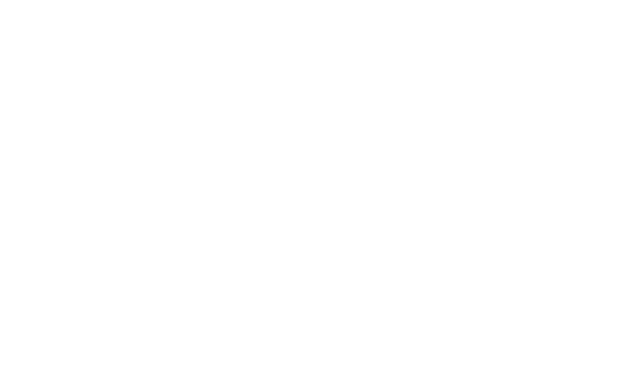
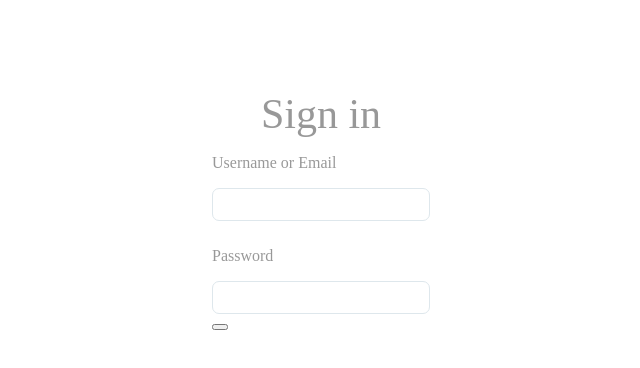
Before and after one commit to watanabeJunna/auto_operator.front, a Next.js app: page /account/signin in a window 1280 px wide. Shown: the top 368 px of the page, without its empty margins (319-959 px from the left). Built offline with nearby package versions, Linux system fonts and the light colour scheme.

Commit message:
feat: Login form user interface creation

```diff
--- a/pages/account/signin.tsx
+++ b/pages/account/signin.tsx
@@ -1,17 +1,95 @@
-import { FC } from "react"
-// import styled, { css } from "styled-components"
-// import { Nav } from "../../components/Nav"
 import { Container } from "../../components/Container"
+import styled, { css } from "styled-components"
+import React, { RefObject } from "react"
 
 export default () => (<>
     <Container>
-        <Index />
+        <Form>
+        </Form>
     </Container>
 </>)
 
-const Index: FC = () => {
-    return (
-        <div>
-        </div>
-    )
+type IProps = {}
+
+class Form extends React.Component<IProps> {
+    inputRef: RefObject<any> = React.createRef()
+
+    render() {
+        return (
+            <FormContainer>
+                <FormTitle>
+                    Sign in
+                </FormTitle>
+                <FormStyle>
+                    {/* <input
+                        ref={this.inputRef}
+                        placeholder="Hover to focus!"
+                        onMouseEnter={() => {
+                            this.inputRef.current.focus()
+                        }}
+                    /> */}
+                    <UsernameLabel>
+                        <p>Username or Email</p>
+                    </UsernameLabel>
+                    <UsernameInput />
+                    <PasswordLabel>
+                        <p>Password</p>
+                    </PasswordLabel>
+                    <PasswordInput />
+                    <SubmitButton />
+                </FormStyle>
+            </FormContainer >
+        )
+    }
 }
+
+const FormTitle = styled.div`
+    font-size: 42px;
+    text-align: center;
+    opacity: 0.4;
+`
+
+const LabelBaseStyle = css`
+    margin: 0;
+    opacity: 0.4;
+`
+
+const UsernameLabel = styled.div`
+    ${LabelBaseStyle}
+`
+
+const PasswordLabel = styled.div`
+    ${LabelBaseStyle}
+`
+
+const FormContainer = styled.div`
+    padding: 40px  0 20px;
+    margin: 0 auto;
+`
+
+const InputBaseStyle = css`
+    width: 200px;
+    margin-bottom: 10px;
+    border-radius: 7px;
+    border: 1px solid #dee7ec;
+    padding: 8px;
+`
+
+const FormStyle = styled.form`
+    justify-content: space-around;
+`
+
+const UsernameInput = styled.input.attrs(() => ({
+    type: "text",
+    name: "FormStyle",
+}))`
+    ${InputBaseStyle}
+`
+
+const PasswordInput = styled.input`
+    ${InputBaseStyle}
+`
+
+const SubmitButton = styled.button`
+    display: block;
+`
```
